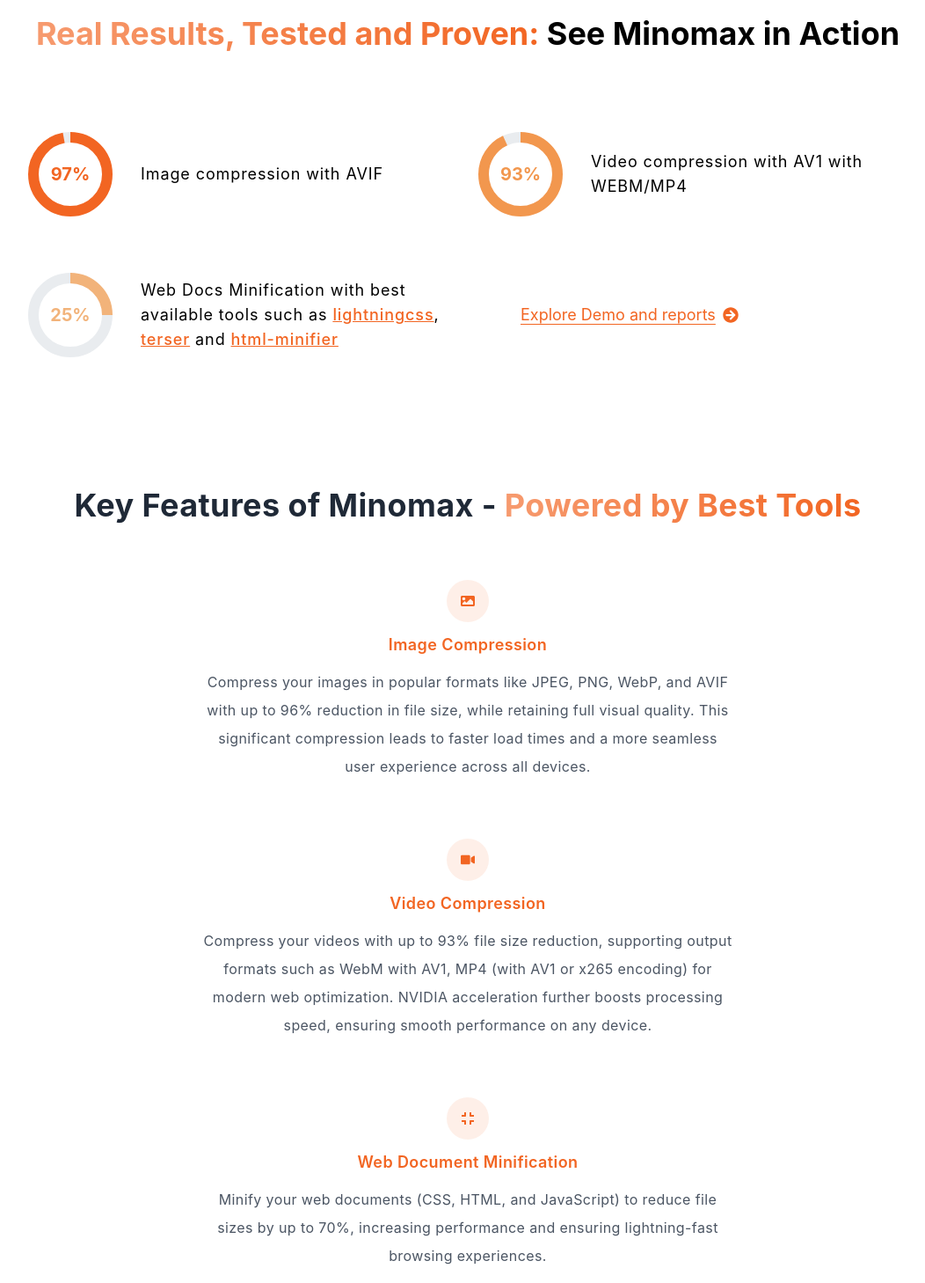
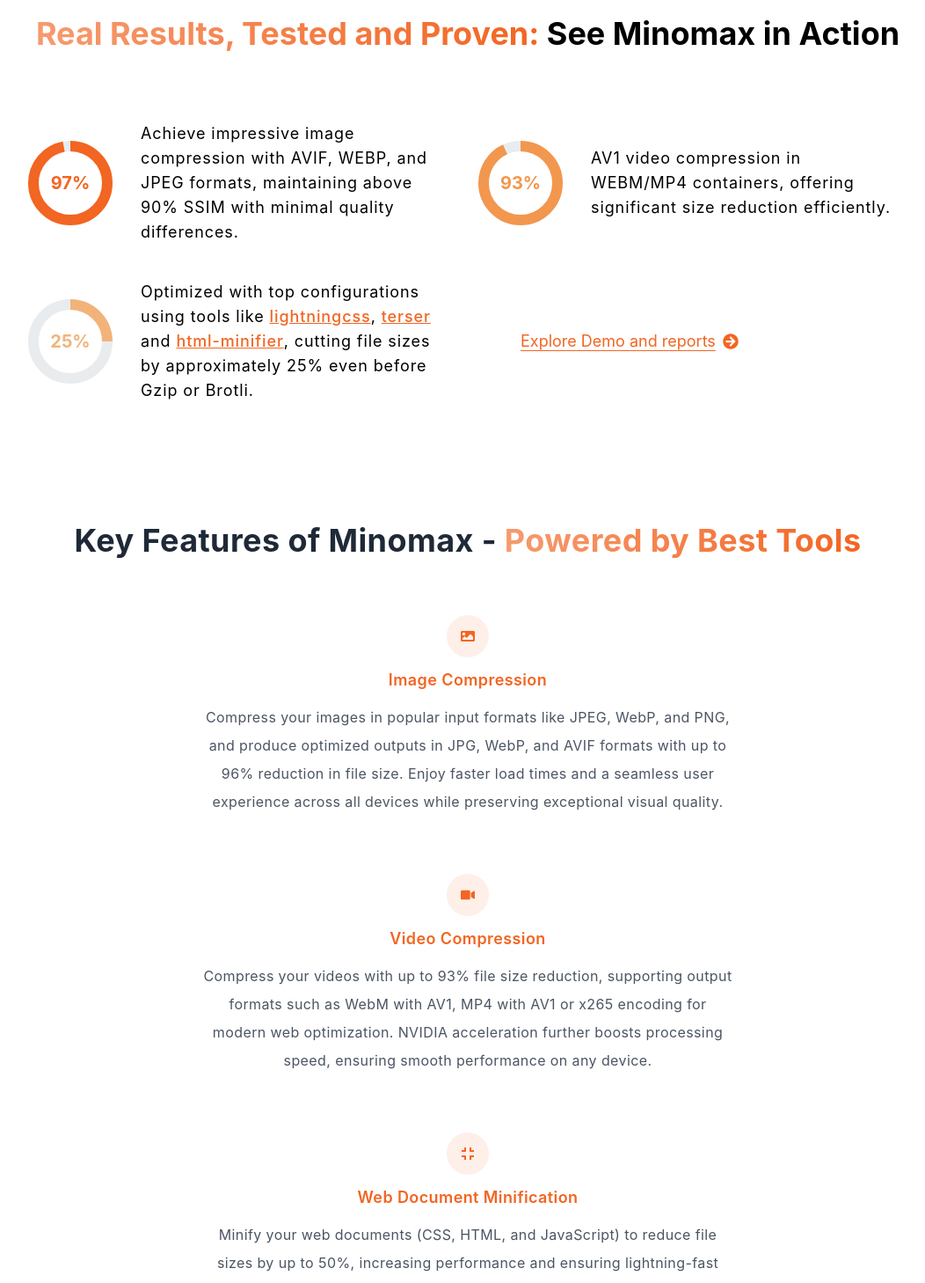
Before and after one commit to cresteem/Minomax-DocSite, a Next.js app: page / in a window 1280 px wide. Shown: the part 640-2098 px from the top of the page at 88% size, without its empty margins (108-1160 px from the left). Built offline with nearby package versions, Linux system fonts and the light colour scheme.

Commit message:
home content verified

```diff
--- a/components/home-utils/comparison-table.tsx
+++ b/components/home-utils/comparison-table.tsx
@@ -54,8 +54,8 @@
                   compromise quality.
                 </td>
                 <td>
-                  <span>High</span> - Achieves up to 96% image, 93% video, and
-                  26% web document compression while almost preserving quality.
+                  <span>High</span> - Achieves up to 97% image, 93% video, and
+                  25% web document compression while almost preserving quality.
                 </td>
               </tr>
               <tr>
@@ -66,7 +66,9 @@
                 </td>
                 <td>
                   <span>Comprehensive</span> - Automates image, video, and web
-                  document compression, SEO, and deployment.
+                  document compression, generates image sets, and leverages the
+                  modern &lt;picture&gt; tag with media queries for responsive
+                  design.
                 </td>
               </tr>
               <tr className="bg-gray-50">
@@ -77,7 +79,8 @@
                 </td>
                 <td>
                   <span>Effortless</span> - Automatically generates responsive
-                  image sets and video thumbnails.
+                  image sets with device-specific resolutions to reduce traffic,
+                  along with video thumbnails for better accessibility.
                 </td>
               </tr>
               <tr>
--- a/components/home-utils/features.tsx
+++ b/components/home-utils/features.tsx
@@ -12,17 +12,17 @@
     {
       icon: <FaImage />,
       title: "Image Compression",
-      desc: "Compress your images in popular formats like JPEG, PNG, WebP, and AVIF with up to 96% reduction in file size, while retaining full visual quality. This significant compression leads to faster load times and a more seamless user experience across all devices.",
+      desc: "Compress your images in popular input formats like JPEG, WebP, and PNG, and produce optimized outputs in JPG, WebP, and AVIF formats with up to 96% reduction in file size. Enjoy faster load times and a seamless user experience across all devices while preserving exceptional visual quality.",
     },
     {
       icon: <FaVideo />,
       title: "Video Compression",
-      desc: "Compress your videos with up to 93% file size reduction, supporting output formats such as WebM with AV1, MP4 (with AV1 or x265 encoding) for modern web optimization. NVIDIA acceleration further boosts processing speed, ensuring smooth performance on any device.",
+      desc: "Compress your videos with up to 93% file size reduction, supporting output formats such as WebM with AV1, MP4 with AV1 or x265 encoding for modern web optimization. NVIDIA acceleration further boosts processing speed, ensuring smooth performance on any device.",
     },
     {
       icon: <FaCompress />,
       title: "Web Document Minification",
-      desc: "Minify your web documents (CSS, HTML, and JavaScript) to reduce file sizes by up to 70%, increasing performance and ensuring lightning-fast browsing experiences.",
+      desc: "Minify your web documents (CSS, HTML, and JavaScript) to reduce file sizes by up to 50%, increasing performance and ensuring lightning-fast browsing experiences.",
     },
     {
       icon: <FaMobileAlt />,
--- a/components/home-utils/metric.tsx
+++ b/components/home-utils/metric.tsx
@@ -7,18 +7,22 @@
   color: string;
   text: string | ReactElement;
 }[] = [
-  { percent: 97, color: "#f26522", text: "Image compression with AVIF" },
+  {
+    percent: 97,
+    color: "#f26522",
+    text: "Achieve impressive image compression with AVIF, WEBP, and JPEG formats, maintaining above 90% SSIM with minimal quality differences.",
+  },
   {
     percent: 93,
     color: "#f2974e",
-    text: "Video compression with AV1 with WEBM/MP4",
+    text: "AV1 video compression in WEBM/MP4 containers, offering significant size reduction efficiently.",
   },
   {
     percent: 25,
     color: "#f2b37a",
     text: (
       <>
-        Web Docs Minification with best available tools such as{" "}
+        Optimized with top configurations using tools like{" "}
         <a href="https://lightningcss.dev/" target="_blank" className="link">
           lightningcss
         </a>
@@ -34,6 +38,7 @@
         >
           html-minifier
         </a>
+        , cutting file sizes by approximately 25% even before Gzip or Brotli.
       </>
     ),
   },
```
